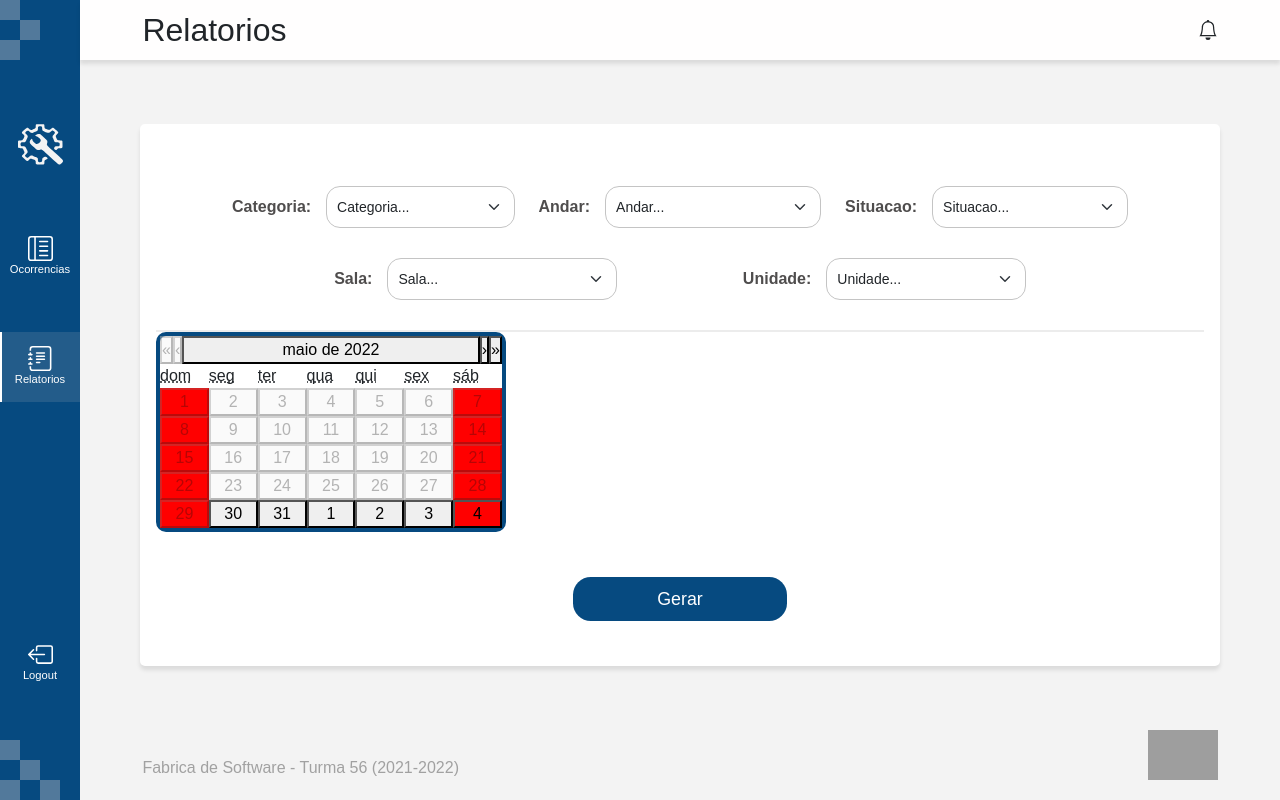
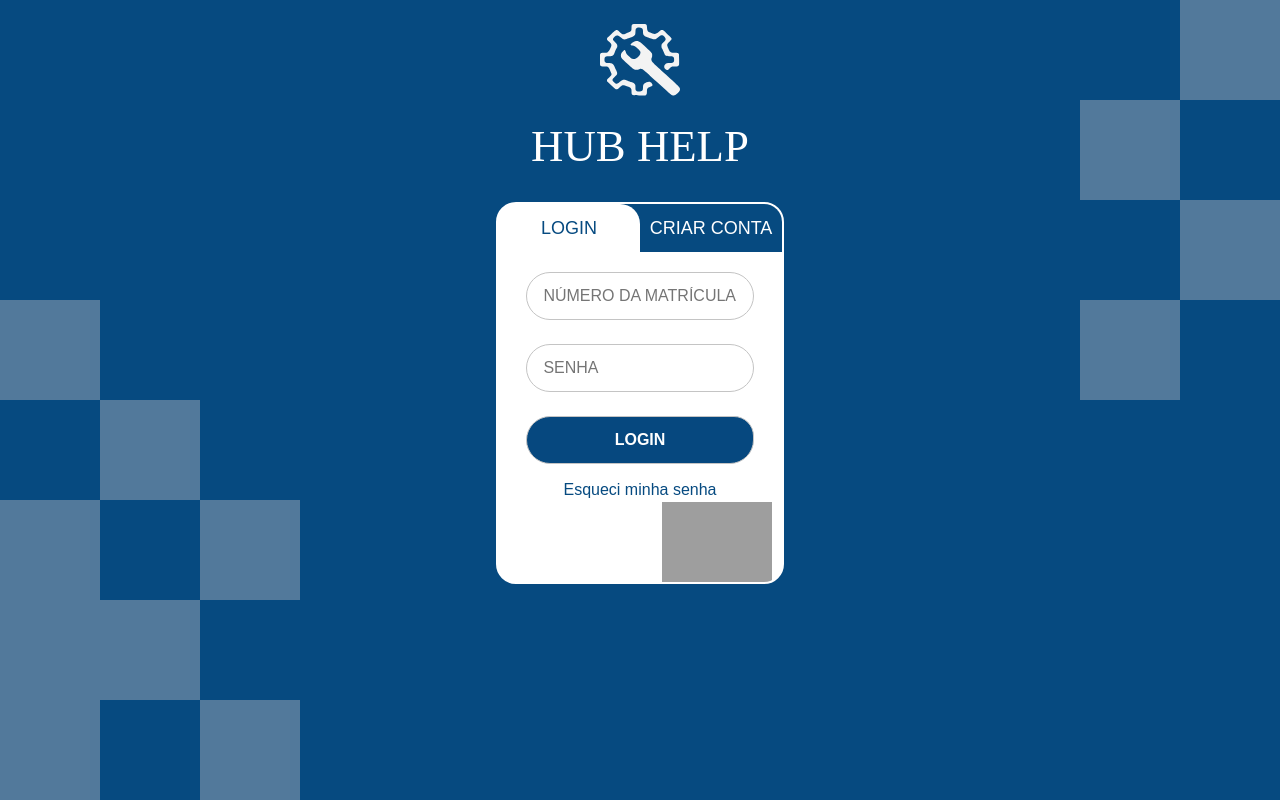
Before and after one commit to anderson-scr/hub-help-react, a React (Create React App) app: page /Relatorios in a window 1280 px wide. Built offline with nearby package versions, Linux system fonts and the light colour scheme; grey boxes are pictures that could not be loaded.

Commit message:
Fazendo a tela de login

```diff
--- a/src/App/App.js
+++ b/src/App/App.js
@@ -1,3 +1,4 @@
+import React, { useState } from 'react'
 import { BrowserRouter as Router, Routes, Route } from 'react-router-dom';
 import './App.css';
 
@@ -7,13 +8,23 @@ import Header from "../Components/Header/header";
 import Footer from "../Components/Footer/footer";
 import Ocorrencias from "../Pages/Ocorrencias/ocorrencias";
 import Relatorios from "../Pages/Relatorios/relatorios";
+import LoginMain from "../Pages/Login/loginMain";
 
 function App() {
+  const [login, setLogin] = useState(false);
+
+  const verificarLogin = () => {setLogin(true)}
+
+  if(!login) {
+    return (
+      <LoginMain verificarLogin={verificarLogin} />
+    )
+  }
 
   return (
     <Router>
       <div className="App">
-        <BarraLateral />
+        <BarraLateral logout={verificarLogin}/>
 
         <section id="conteudo">
           <Header />
--- a/src/Components/Barra-lateral/barraLateral.js
+++ b/src/Components/Barra-lateral/barraLateral.js
@@ -45,10 +45,10 @@ function BarraLateral() {
         </nav>
       </section>
 
-      <a href="" className="opcao" id="logout">
+      <NavLink to="/Login" className="opcao" id="logout">
         <BsBoxArrowLeft className='icone' />
         Logout
-      </a>
+      </NavLink>
       <section id="blocosInferiores">
         <div className="covid"></div>
         <div className="covid covidMeio"></div>
--- /dev/null
+++ b/src/Pages/Login/Login/login.js
@@ -0,0 +1,24 @@
+import React from 'react';
+import "./loginStyle.css";
+
+function Login({ logar }) {
+
+  function entrar(evt) {
+    evt.preventDefault()
+    logar()
+  }
+
+  return (
+    <>
+      <form action="#" className="form-login form-pequeno">
+        <input type="text" name="matricula" id="matricula" placeholder="NÚMERO DA MATRÍCULA" maxLength="8" />
+        <input type="password" name="senha" id="senha" placeholder="SENHA" maxLength="16" />
+
+        <input type="submit" className="submit-button" value="LOGIN" id="login" onClick={evt => entrar(evt)}/>
+      </form>
+      <button id="esqueci-senha">Esqueci minha senha</button>
+    </>
+  )
+}
+
+export default Login;
--- /dev/null
+++ b/src/Pages/Login/Login/loginStyle.css
@@ -0,0 +1,59 @@
+.meio > form {
+	height: 80%;
+	display: flex;
+	flex-direction: column;
+	align-items: center;
+	justify-content: space-evenly;
+}
+
+.meio > form.form-login {
+	margin-top: auto;
+	height:fit-content;
+}
+
+.meio > form.form-pequeno {
+	justify-content: center;
+	gap: 1.5em;
+}
+
+.meio > form > input {
+	width: 80%;
+	height: 3em;
+
+	border: 1px solid #c4c4c4;
+	border-radius: 1.5em;
+	padding-left: 1em;
+	padding-right: 1em;
+	outline: none;
+}
+
+.meio > form input:focus {
+	border: 1px solid #064A80;
+}
+
+.submit-button {
+	width: 15em;
+	padding-left: 0;
+	border-radius: 0.8em;
+	/* 	font-size: 1rem; */
+	font-weight: 700;
+	color: #fff;
+	background-color: hsl(207, 91%, 26%);
+
+	cursor: pointer;
+}
+
+#esqueci-senha {
+	margin-top: 0.875em;
+	margin-bottom: auto;
+	border: none;
+
+	color: #064A80;
+	background-color: #fff;
+
+	cursor: pointer;
+}
+
+#esqueci-senha:hover {
+	text-decoration: underline;
+}
--- /dev/null
+++ b/src/Pages/Login/loginMain.js
@@ -0,0 +1,64 @@
+import React from 'react';
+import "./loginMainStyle.css";
+import logo_senac from "../../Assets/Imgs/senac_hub.png";
+import { ReactComponent as LogoHubHelp } from "../../Assets/Svgs/hub-help-logo-branca.svg";
+import Login from "./Login/login";
+
+
+function LoginMain({ verificarLogin }) {
+
+  return (
+    <div className='background'>
+
+      <header className='topo'>
+        <div className="logo">
+          <LogoHubHelp id='logo_HubHelp'/>
+          <h1>HUB HELP</h1>
+        </div>
+        <div className="grid-covid">
+          <div className="covid"></div>
+          <div className="covid meio"></div>
+          <div className="covid"></div>
+          <div className="covid meio"></div>
+        </div>
+      </header>
+
+      <main className='mainLogin'>
+        <div className="opcoes-login">
+          <button className="botao" id="login" data-op-atual >LOGIN</button>
+          <button className="botao" id="criar-conta">CRIAR CONTA</button>
+        </div>
+
+        <div div className='meio'>
+          <Login logar={ verificarLogin }/>
+        </div>
+
+        <div className="img-container">
+          <img src={logo_senac} alt="Senac Hub Academy logo" />
+        </div>
+      </main>
+
+      <footer className='rodaPe'>
+        <div className="grid-covid">
+          <div className='base'>
+            <div className="covid"></div>
+            <div className="covid"></div>
+          </div>
+
+          <div className='base'>
+            <div className="covid brabo"></div>
+          </div>
+
+          <div className='base'>
+            <div className="covid"></div>
+            <div className="covid"></div>
+          </div>
+          <div className="covid incomoda2"></div>
+          <div className="covid incomoda"></div>
+        </div>
+      </footer>
+    </div>
+  )
+}
+
+export default LoginMain;
--- /dev/null
+++ b/src/Pages/Login/loginMainStyle.css
@@ -0,0 +1,151 @@
+.background {
+  background-color: #064A80;
+  height: inherit;
+  display: flex;
+  flex-direction: column;
+  justify-content: center;
+  align-items: center;
+}
+
+/* Parte de cima */
+.topo {
+  overflow: visible;
+  width: 100%;
+  height: 27%;
+  display: flex;
+  justify-content: center;
+  position: relative;
+}
+.logo {
+  display: flex;
+	flex-direction: column;
+	justify-content: center;
+	align-items: center;
+}
+.topo > .grid-covid {
+  position: absolute;
+  overflow: visible;
+  right: 0;
+  height: 100%;
+  width: 200px;
+  display: flex;
+  flex-direction: column;
+  align-items: flex-end;
+}
+/* Parte de cima */
+
+/* Parte de baixo */
+.rodaPe {
+  overflow: visible;
+  width: 100%;
+  height: 27%;
+  overflow: visible;
+}
+.rodaPe > .grid-covid {
+  overflow: visible;
+  height: 100%;
+  width: 300px;
+  display: flex;
+  flex-direction: column-reverse;
+  align-items: flex-end;
+}
+/* Parte de baixo */
+
+/* Covids */
+.grid-covid .covid {
+  min-width: 100px;
+  min-height: 100px;
+}
+.topo > .grid-covid > .meio {
+  margin-right: 100px;
+}
+.base {
+  display: flex;
+  width: inherit;
+  justify-content: space-between;
+}
+.brabo {
+  width: 200px;
+}
+.incomoda {
+  align-self: flex-start;
+}
+.incomoda2 {
+  margin-right: 100px;
+}
+/* Covids */
+
+
+
+#logo_HubHelp {
+  width: 80px;
+  height: 80px;
+  margin-bottom: 20px;
+}
+
+.logo > h1 {
+	font-family: 'Press Start 2P', cursive;
+	font-size: 2.8rem;
+	white-space: nowrap;
+  color: #fff;
+}
+
+
+.mainLogin {
+	margin: auto 0;
+  overflow: hidden;
+	width: 22.5%;
+	min-height: 45%;
+	border: 2px solid #fff;
+	border-radius: 20px;
+	align-self: center;
+	display: flex;
+	flex-direction: column;
+	background-color: #fff;
+  justify-content: space-between;
+}
+
+.opcoes-login {
+	height: 3rem;
+	border-radius: 1.5rem 1.5rem 0 0;
+	display: flex;
+	background-color: #064A80;
+}
+
+.opcoes-login > .botao {
+	width: 50%;
+	height: 3rem;
+	border: none;
+	cursor: pointer;
+	font-size: 1.125rem;
+	font-weight: 500;
+	color:white;
+	background-color: #064A80;
+}
+
+#login {
+  border-top-right-radius: 20px;
+}
+
+/* https://css-tricks.com/a-complete-guide-to-data-attributes/ */
+.opcoes-login > [data-op-atual] {
+	color:#064A80;
+	background-color: white;
+}
+
+.img-container {
+  display: flex;
+  justify-content: flex-end;
+  padding-right: 10px;
+  padding-bottom: 10px;
+}
+.img-container > img {
+  height: 95px;
+  width: 110px;
+}
+.mainLogin > .meio {
+  margin-top: 20px;
+  display: flex;
+  flex-direction: column;
+  justify-content: center;
+}
```
